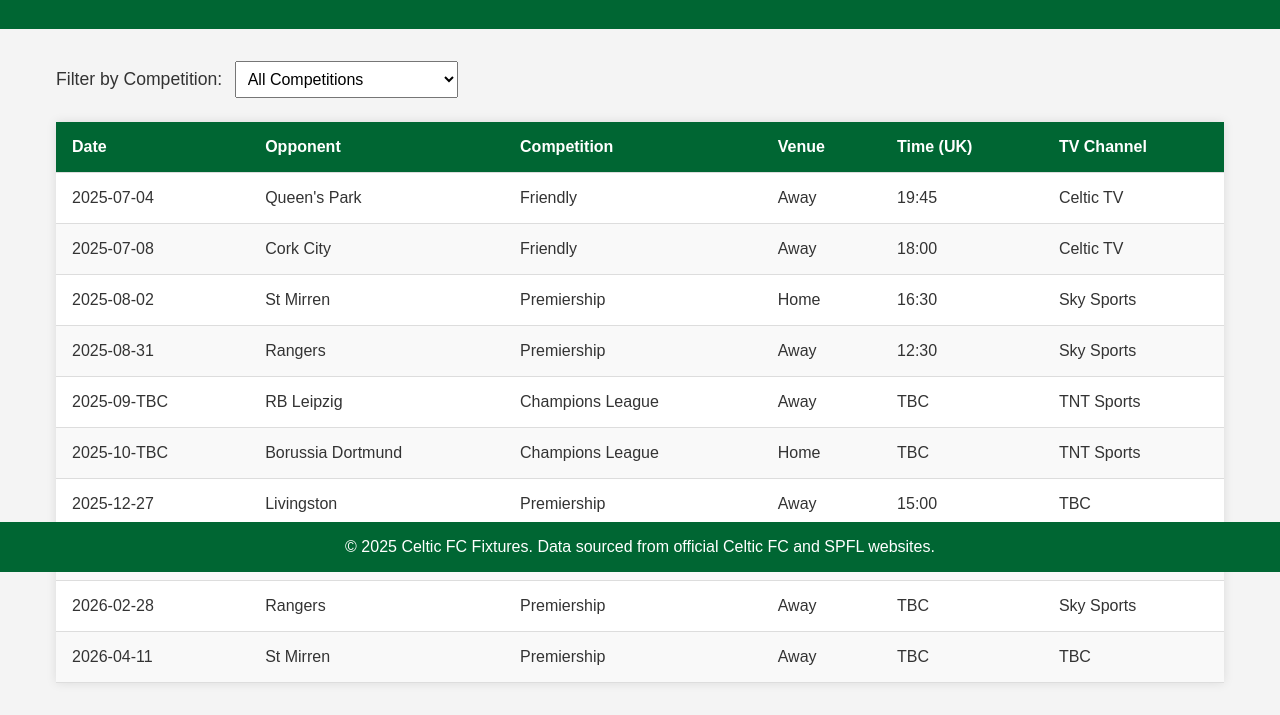
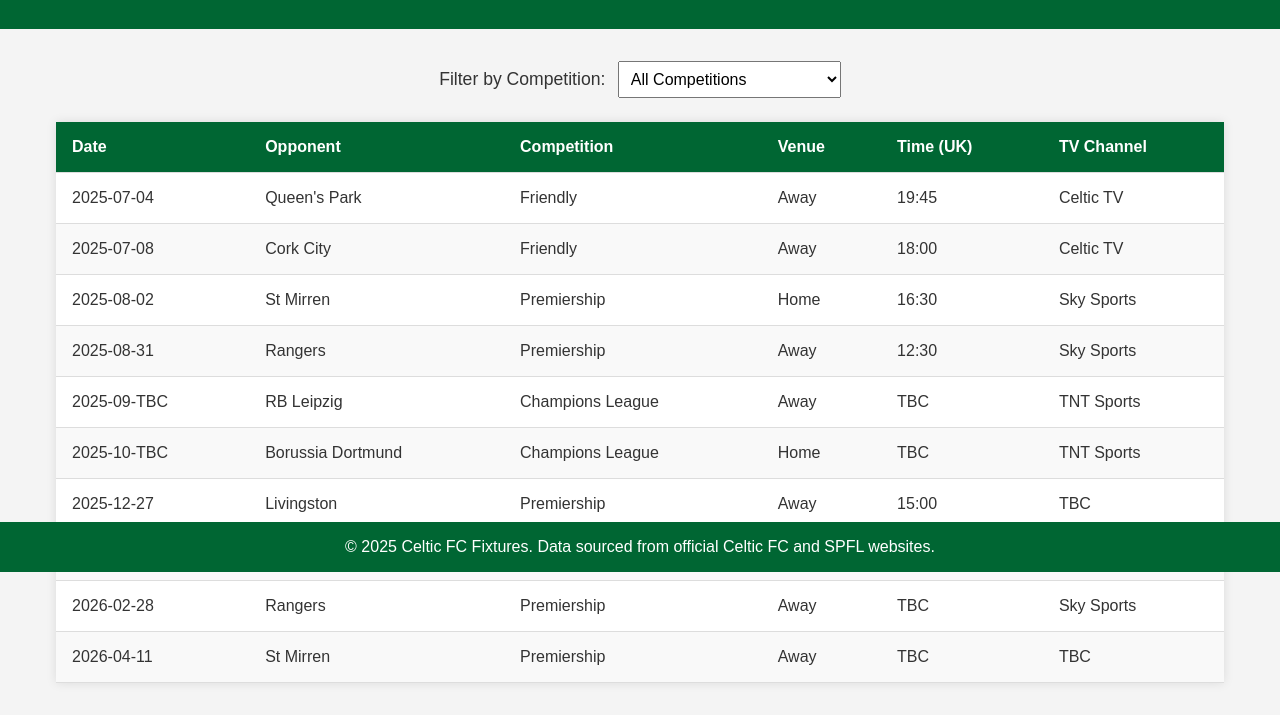
Before and after one commit to chriswelsh84/celtic-fixtures, a plain HTML site: page index.html in a window 1280 px wide. Shown: the part 228-943 px from the top of the page. Drawn offline with Linux system fonts and the light colour scheme.

Commit message:
Update index.html

```diff
--- a/index.html
+++ b/index.html
@@ -13,7 +13,7 @@
         <p>Follow the Hoops' journey in the Scottish Premiership, UEFA Champions League, and more!</p>
     </header>
     <main>
-        <section id="filter-section">
+        <section id="filter-section" style="text-align: center;">
             <label for="competition-filter">Filter by Competition:</label>
             <select id="competition-filter">
                 <option value="all">All Competitions</option>
```
